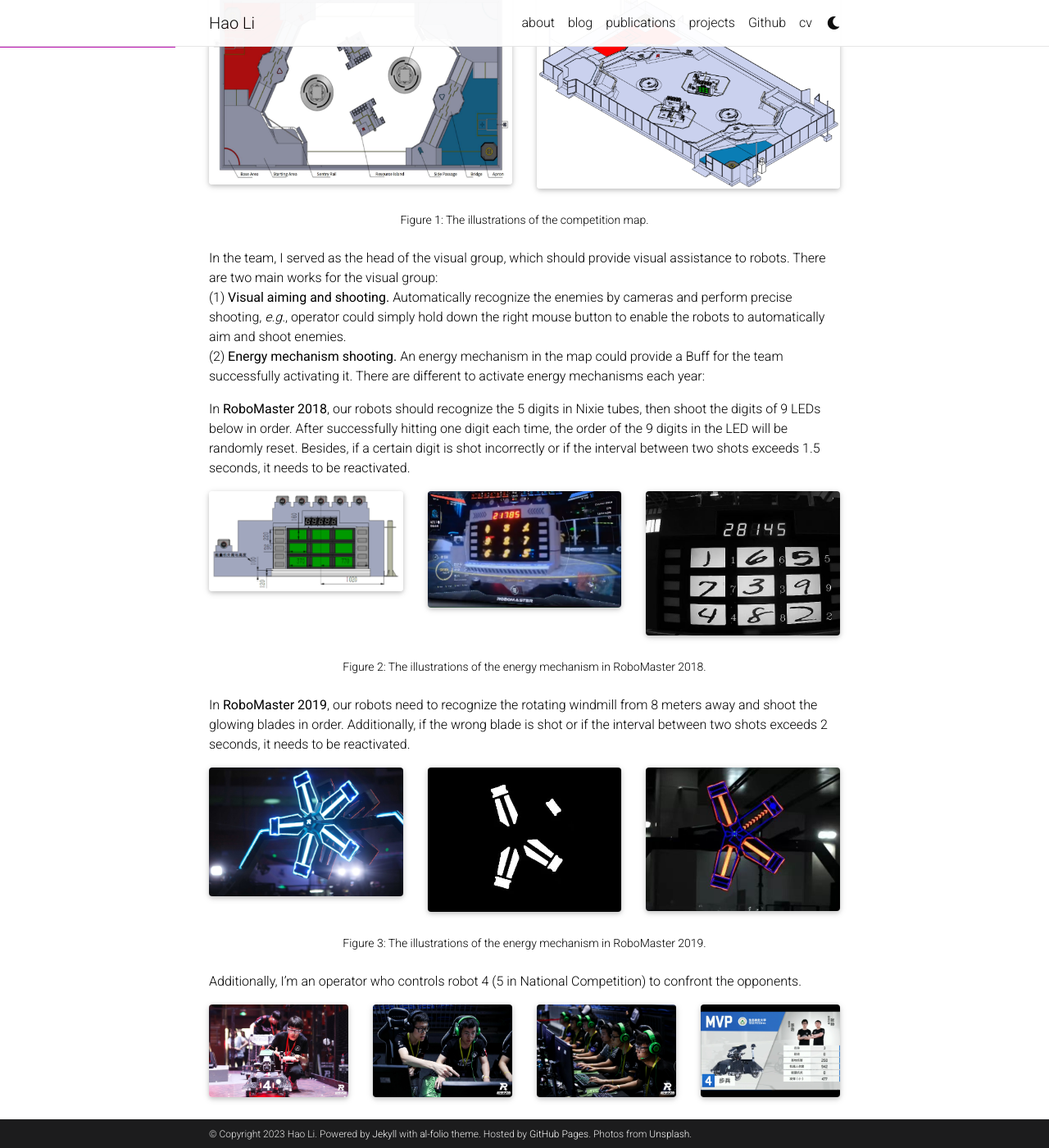
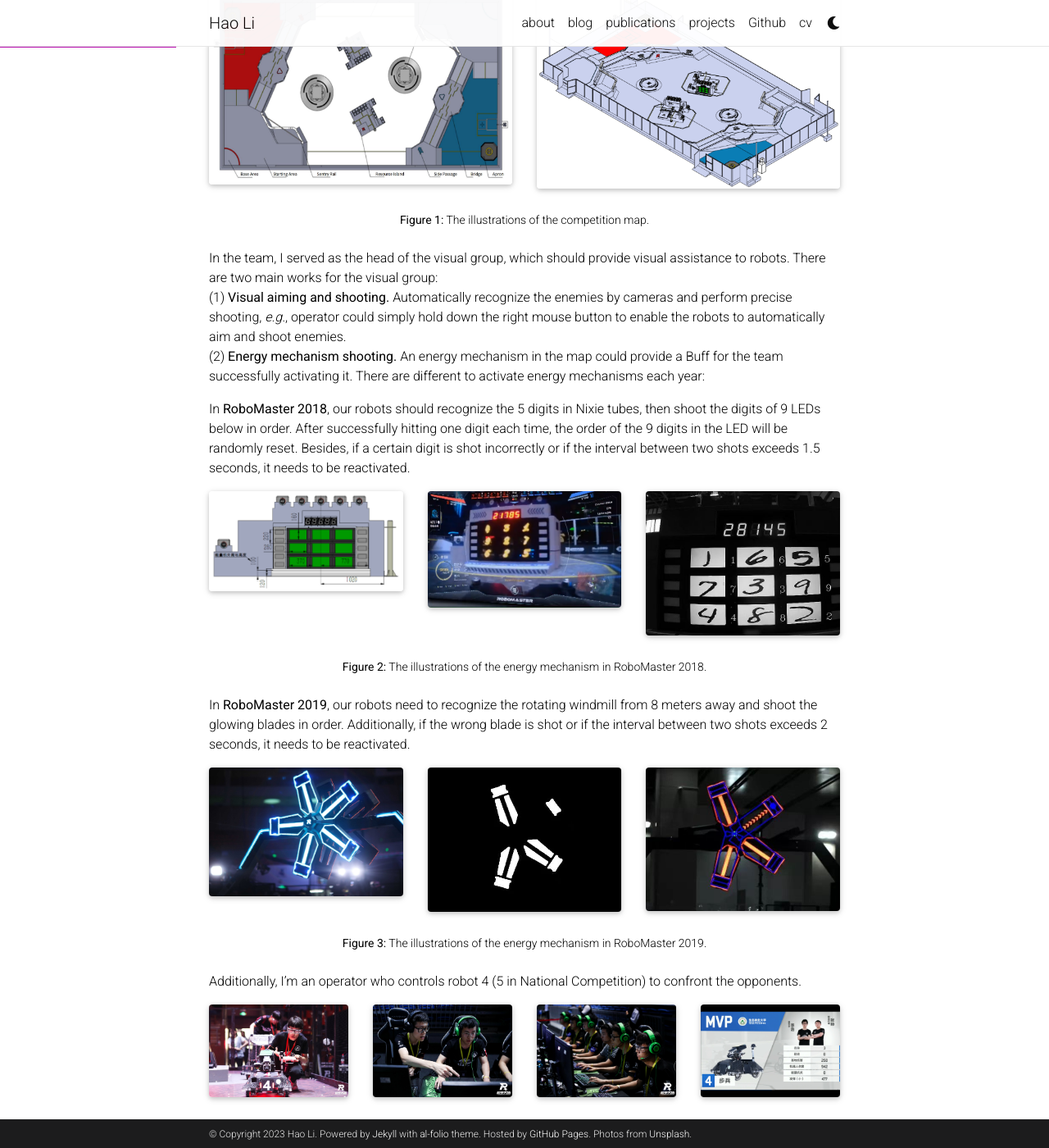
Before and after one commit to leolee99/leolee99.github.io, a Jekyll site: the page built from _projects/RM2018.md, in a window 1280 px wide and 1400 px high, scrolled down 391 px. Shown: the whole window at 82% size. Built offline with Jekyll 4.4.1, drawn with Linux system fonts in a browser that asks for light colours; full-size pictures stand in for the smaller copies a plugin makes; comment, search, counter and statistics services are not loaded; a style sheet for code colours, icons or effects is not loaded.

Commit message:
Update RM2018.md

```diff
--- a/_projects/RM2018.md
+++ b/_projects/RM2018.md
@@ -26,7 +26,7 @@
     </div>
 </div>
 <div class="caption">
-    Figure 1: The illustrations of the competition map.
+    <b>Figure 1:</b> The illustrations of the competition map.
 </div>
 
 In the team, I served as the head of the visual group, which should provide visual assistance to robots. There are two main works for the visual group: \\
@@ -47,7 +47,7 @@
     </div>
 </div>
 <div class="caption">
-    Figure 2: The illustrations of the energy mechanism in RoboMaster 2018.
+    <b>Figure 2:</b> The illustrations of the energy mechanism in RoboMaster 2018.
 </div>
 
 In <b>RoboMaster 2019</b>, our robots need to recognize the rotating windmill from 8 meters away and shoot the glowing blades in order. Additionally, if the wrong blade is shot or if the interval between two shots exceeds 2 seconds, it needs to be reactivated.
@@ -64,7 +64,7 @@
     </div>
 </div>
 <div class="caption">
-    Figure 3: The illustrations of the energy mechanism in RoboMaster 2019.
+    <b>Figure 3:</b> The illustrations of the energy mechanism in RoboMaster 2019.
 </div>
 
 Additionally, I'm an operator who controls robot 4 (5 in National Competition) to confront the opponents.
@@ -84,10 +84,10 @@
     </div>
 </div>
 <div class="caption">
-    Figure 4: The operators in our team.
+    <b>Figure 4:</b> The operators in our team.
 </div>
 
-<h2><b>Some competition images:</b></h2>
+<b>Some competition images:</b>
 
 <div class="row">
     <div class="col-sm-4 mt-3 mt-md-0">
```
